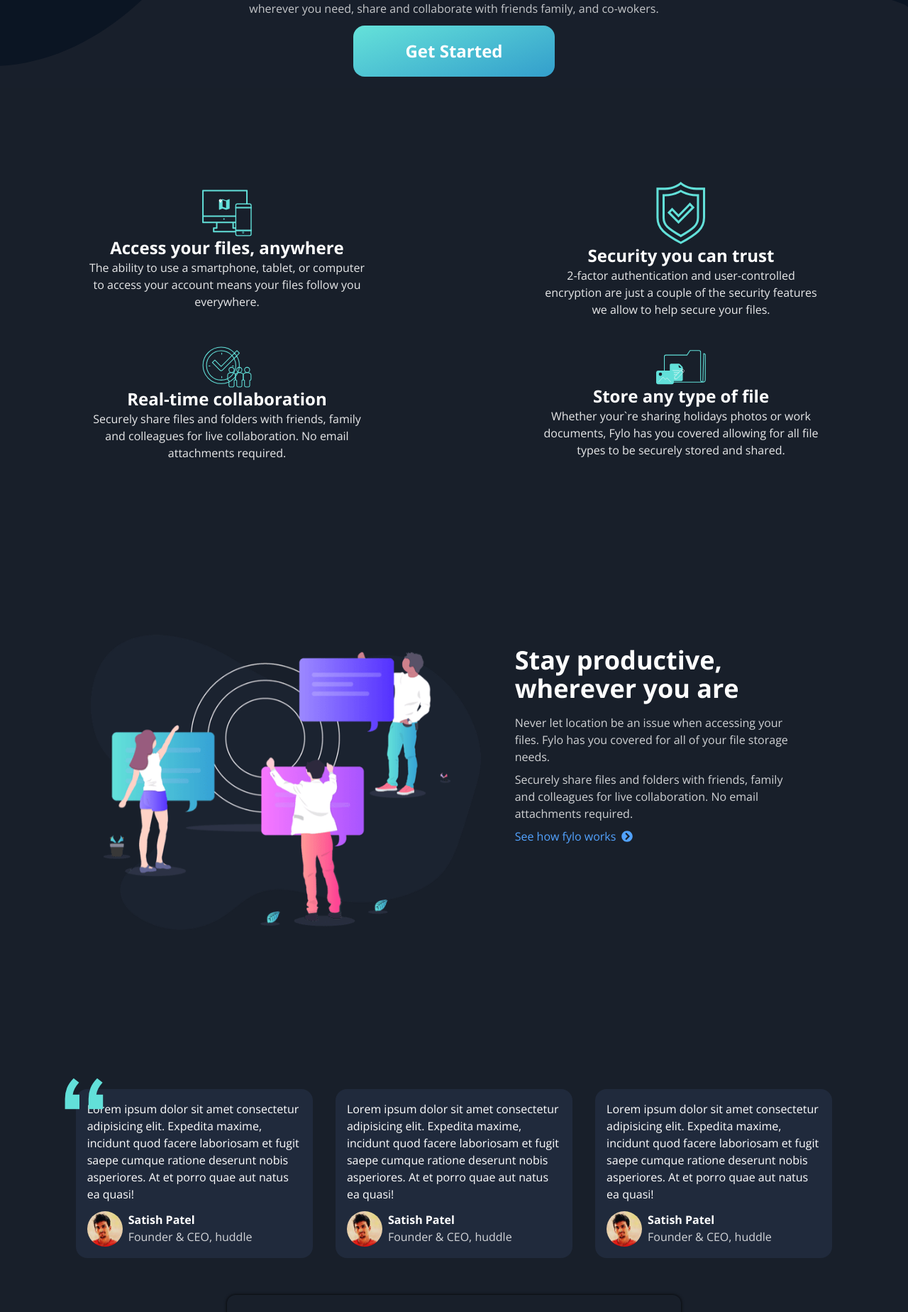
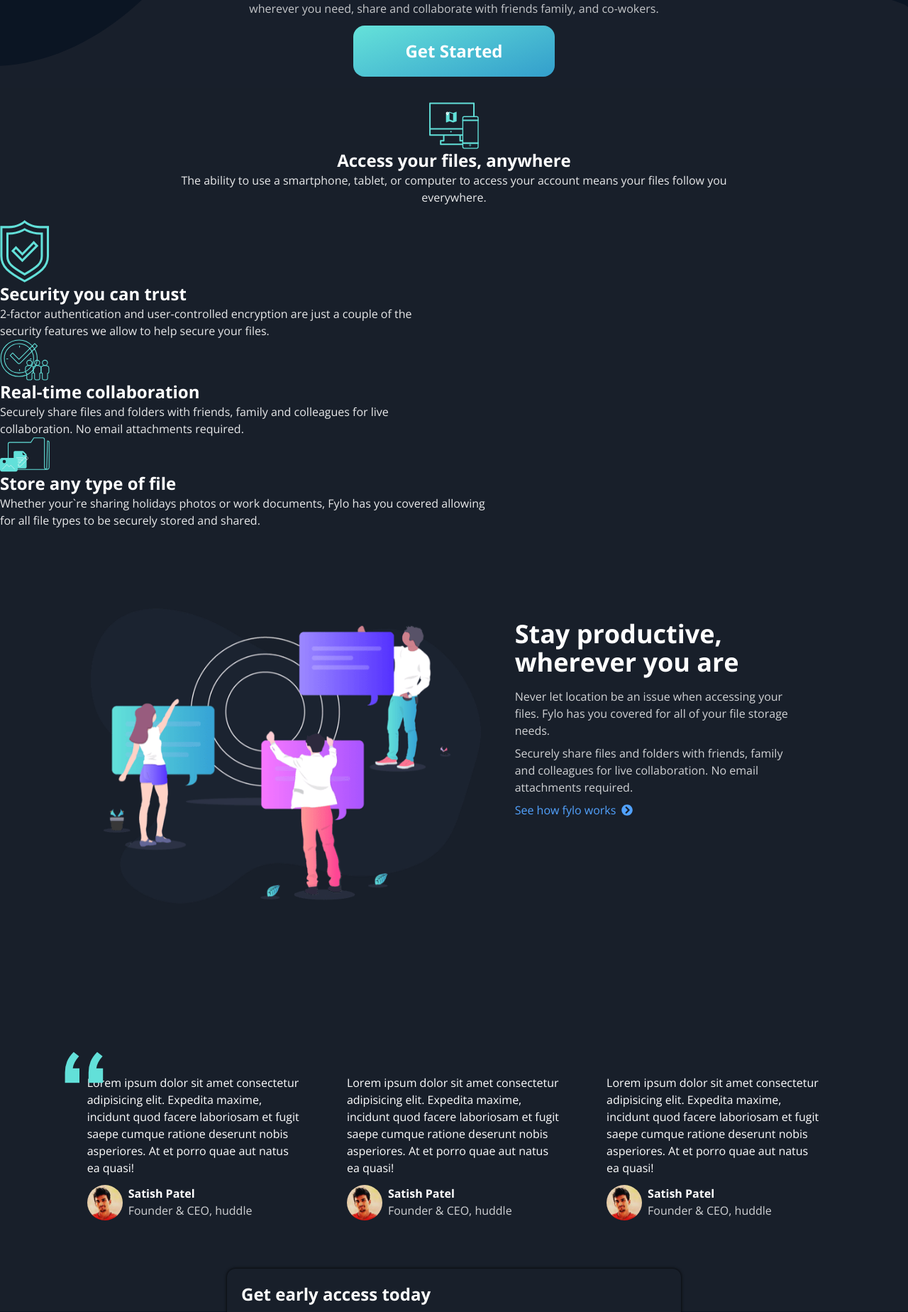
Before and after one commit to DanielMarcosPires/Fylo, a Next.js app: page / in a window 1280 px wide. Shown: the part 747-2595 px from the top of the page at 71% size. Built offline with nearby package versions, Linux system fonts and the light colour scheme.

Commit message:
Simplificando a leitura do código

```diff
--- /dev/null
+++ b/src/Components/Header/Header.tsx
@@ -0,0 +1,20 @@
+import Image from 'next/image'
+import React, { ComponentProps } from 'react'
+
+export default function Header({className, children}:ComponentProps<'header'>) {
+  return (
+    <header className="flex justify-center py-5">
+        <div className="flex justify-between w-4/5">
+          <Image
+            width={140}
+            height={45}
+            src="/images/logo.svg"
+            alt="Fylo logo"
+          />
+          <nav className={className}>
+            {children}
+          </nav>
+        </div>
+      </header>
+  )
+}
--- /dev/null
+++ b/src/Components/Hero/Hero.tsx
@@ -0,0 +1,36 @@
+/* eslint-disable @next/next/no-img-element */
+import { StyleWeb } from "@/app/globals";
+import React from "react";
+
+export default function Hero() {
+  return (
+    <section className="flex relative flex-col items-center justify-center">
+      <img
+        className="relative z-20"
+        src="/images/illustration-intro.png"
+        alt="Ilustração"
+      />
+      <div className="flex relative z-20 text-center flex-col items-center gap-3 w-8/12 py-4">
+        <h1 className="text-4xl w-2/3">
+          All your files in one secure location, accesible anywhere.
+        </h1>
+        <p className="text-md w-3/4 opacity-75">
+          Fylo stories all your most important files in one secure location.
+          Access them wherever you need, share and collaborate with friends
+          family, and co-wokers.
+        </p>
+        <button
+          className="p-5 rounded-2xl w-2/6"
+          style={StyleWeb.StyleComponent.GetStarted}
+        >
+          <p className="text-2xl font-bold">Get Started</p>
+        </button>
+      </div>
+      <img
+        src="/images/bg-curvy-desktop.svg"
+        className="absolute bottom-0 z-0"
+        alt="nada"
+      />
+    </section>
+  );
+}
--- /dev/null
+++ b/src/Components/List/Item.tsx
@@ -0,0 +1,9 @@
+import React, { ComponentProps } from 'react'
+
+export default function Item({children, className}:ComponentProps<'li'>) {
+  return (
+     <li className={className}>
+      {children}
+    </li>
+  )
+}
--- /dev/null
+++ b/src/Components/List/index.tsx
@@ -0,0 +1,9 @@
+import { ComponentProps } from "react";
+import Item from "./Item";
+
+export const List = {
+  Item: Item,
+  _: ({ children, className }: ComponentProps<"div">) => (
+    <ul className={className}>{children}</ul>
+  ),
+};
--- a/src/Screen/Desktop.tsx
+++ b/src/Screen/Desktop.tsx
@@ -1,25 +1,23 @@
-/* eslint-disable jsx-a11y/alt-text */
 /* eslint-disable @next/next/no-img-element */
 import { StyleWeb } from "@/app/globals";
-import Image from "next/image";
 import Link from "next/link";
 import React from "react";
-import "./css/style.css"
-import { FaChevronCircleRight, FaMapMarkerAlt, FaPhoneVolume } from "react-icons/fa";
+import "./css/style.css";
+import {
+  FaChevronCircleRight,
+  FaMapMarkerAlt,
+  FaPhoneVolume,
+} from "react-icons/fa";
 import { MdEmail } from "react-icons/md";
+import ItemList from "@/Components/ItemList";
+import Header from "@/Components/Header/Header";
+import Hero from "@/Components/Hero/Hero";
+import { List } from "@/Components/List";
 
 export default function Desktop() {
   return (
     <>
-      <header className="flex justify-center py-5">
-        <div className="flex justify-between w-4/5">
-          <Image
-            width={140}
-            height={45}
-            src="/images/logo.svg"
-            alt="Fylo logo"
-          />
-          <nav className="flex gap-5">
+      <Header className="flex gap-4">
         <Link
           className="hover:underline hover:opacity-100 opacity-75"
           href={"#"}
@@ -38,41 +36,12 @@ export default function Desktop() {
         >
           Sign in
         </Link>
-          </nav>
-        </div>
-      </header>
-      <section className="flex relative flex-col items-center justify-center">
-        <img
-          className="relative z-20"
-          src="/images/illustration-intro.png"
-          alt="Ilustração"
-        />
-        <div className="flex relative z-20 text-center flex-col items-center gap-3 w-8/12 py-4">
-          <h1 className="text-4xl w-2/3">
-            All your files in one secure location, accesible anywhere.
-          </h1>
-          <p className="text-md w-3/4 opacity-75">
-            Fylo stories all your most important files in one secure location.
-            Access them wherever you need, share and collaborate with friends
-            family, and co-wokers.
-          </p>
-          <button
-            className="p-5 rounded-2xl w-2/6"
-            style={StyleWeb.StyleComponent.GetStarted}
-          >
-            <p className="text-2xl font-bold">Get Started</p>
-          </button>
-        </div>
-        <img
-          src="/images/bg-curvy-desktop.svg"
-          className="absolute bottom-0 z-0"
-          alt="nada"
-        />
-      </section>
+      </Header>
+      <Hero />
       <section style={StyleWeb.DesktopStyle.bgNavy900}>
-        <ul className="flex flex-wrap justify-around py-28">
-          <li className="flex p-5 flex-col justify-center items-center text-center flex-1/2">
-            <img width={70} src="/images/icon-access-anywhere.svg" alt={"Icon access anywhere"} />
+        <List._ className="flex flex-wrap">
+          <List.Item className="flex p-5 flex-col justify-center items-center text-center flex-1/2">
+            <img width={70} src="/images/icon-access-anywhere.svg" alt="Icon access anywhere" />
             <div className="w-2/3">
               <h2 className="text-2xl font-bold">
                 Access your files, anywhere
@@ -82,9 +51,13 @@ export default function Desktop() {
                 your account means your files follow you everywhere.
               </p>
             </div>
-          </li>
-          <li className="flex p-5 flex-col justify-center items-center text-center flex-1/2">
-            <img width={70} src="/images/icon-security.svg" alt={"Icon Security"} />
+          </List.Item>
+          <List.Item>
+            <img
+              width={70}
+              src="/images/icon-security.svg"
+              alt={"Icon Security"}
+            />
             <div className="w-2/3">
               <h2 className="text-2xl font-bold">Security you can trust</h2>
               <p className="opacity-90">
@@ -93,9 +66,13 @@ export default function Desktop() {
                 files.
               </p>
             </div>
-          </li>
-          <li className="flex p-5 flex-col justify-center items-center text-center flex-1/2">
-            <img width={70} src="/images/icon-collaboration.svg" alt={"Icon collaboration"} />
+          </List.Item>
+          <List.Item>
+            <img
+              width={70}
+              src="/images/icon-collaboration.svg"
+              alt={"Icon collaboration"}
+            />
             <div className="w-2/3">
               <h2 className="text-2xl font-bold">Real-time collaboration</h2>
               <p className="opacity-90">
@@ -104,8 +81,8 @@ export default function Desktop() {
                 required.
               </p>
             </div>
-          </li>
-          <li className="flex p-5 flex-col justify-center items-center text-center flex-1/2">
+          </List.Item>
+          <List.Item>
             <img width={70} src="/images/icon-any-file.svg" alt={"Any File"} />
             <div className="w-2/3">
               <h2 className="text-2xl font-bold">Store any type of file</h2>
@@ -115,22 +92,22 @@ export default function Desktop() {
                 stored and shared.
               </p>
             </div>
-          </li>
-        </ul>
+          </List.Item>
+        </List._>
       </section>
       <section
         className="flex justify-center py-28"
         style={StyleWeb.DesktopStyle.bgNavy900}
       >
-        <ul className="flex gap-8 w-4/5">
-          <li>
+        <List._ className="flex gap-8 w-4/5">
+          <List.Item>
             <img
               width={1200}
               src="/images/illustration-stay-productive.png"
               alt="Illustration stay productive"
             />
-          </li>
-          <li className="px-4">
+          </List.Item>
+          <List.Item className="px-4">
             <h2 className="text-4xl font-bold py-4">
               Stay productive, wherever you are
             </h2>
@@ -147,13 +124,13 @@ export default function Desktop() {
               <p>See how fylo works</p>
               <FaChevronCircleRight />
             </Link>
-          </li>
-        </ul>
+          </List.Item>
+        </List._>
       </section>
       <section style={StyleWeb.DesktopStyle.bgNavy900}>
         <div className="flex justify-center relative py-28">
-          <ul className="flex gap-8 relative justify-between w-5/6">
-            <li
+          <List._ className="flex gap-8 relative justify-between w-5/6">
+            <List.Item
               className="w-sm p-4 rounded-2xl z-10"
               style={StyleWeb.DesktopStyle.bgNavy800}
             >
@@ -180,8 +157,8 @@ export default function Desktop() {
                   <p className="opacity-80">Founder & CEO, huddle</p>
                 </div>
               </div>
-            </li>
-            <li
+            </List.Item>
+            <List.Item
               className="w-sm p-4 rounded-2xl"
               style={StyleWeb.DesktopStyle.bgNavy800}
             >
@@ -203,8 +180,8 @@ export default function Desktop() {
                   <p className="opacity-80">Founder & CEO, huddle</p>
                 </div>
               </div>
-            </li>
-            <li
+            </List.Item>
+            <List.Item
               className="w-sm p-4 rounded-2xl"
               style={StyleWeb.DesktopStyle.bgNavy800}
             >
@@ -226,12 +203,18 @@ export default function Desktop() {
                   <p className="opacity-80">Founder & CEO, huddle</p>
                 </div>
               </div>
-            </li>
-          </ul>
+            </List.Item>
+          </List._>
         </div>
       </section>
-      <section className="relative flex justify-center" style={StyleWeb.DesktopStyle.bgNavy950}>
-        <div className="flex flex-col gap-2 relative -top-15 w-1/2 p-5 rounded-xl  sombra" style={StyleWeb.DesktopStyle.bgNavy900}>
+      <section
+        className="relative flex justify-center"
+        style={StyleWeb.DesktopStyle.bgNavy950}
+      >
+        <div
+          className="flex flex-col gap-2 relative -top-15 w-1/2 p-5 rounded-xl  sombra"
+          style={StyleWeb.DesktopStyle.bgNavy900}
+        >
           <h2 className="text-2xl font-bold">Get early access today</h2>
           <p className="">
             it only takes a minutes to sign up and our free starter tier is
@@ -239,7 +222,11 @@ export default function Desktop() {
             would be happy to help you.
           </p>
           <form className="flex gap-2" action="">
-            <input className="bg-white placeholder:text-black placeholder:opacity-80 p-4 rounded-lg" type="text" placeholder="Email@example.com" />
+            <input
+              className="bg-white placeholder:text-black placeholder:opacity-80 p-4 rounded-lg"
+              type="text"
+              placeholder="Email@example.com"
+            />
             <button
               className="rounded-lg px-2 font-bold"
               style={StyleWeb.StyleComponent.GetStarted}
@@ -257,14 +244,17 @@ export default function Desktop() {
           <div>
             <a className="flex items-center gap-2" href="#">
               <FaMapMarkerAlt />
-              <p>
-                Lorem ipsum dolor sit amet consectetur adipisicing elit.
-                </p>
+              <p>Lorem ipsum dolor sit amet consectetur adipisicing elit.</p>
             </a>
           </div>
           <div className="flex flex-col">
-            <a className="flex items-center gap-2" href=""><FaPhoneVolume /> +1-543-123-4567</a>
-            <a className="flex items-center gap-2" href=""><MdEmail />example@fylo.com</a>
+            <a className="flex items-center gap-2" href="">
+              <FaPhoneVolume /> +1-543-123-4567
+            </a>
+            <a className="flex items-center gap-2" href="">
+              <MdEmail />
+              example@fylo.com
+            </a>
           </div>
           <div className="flex flex-col">
             <Link href={"#"}>About us</Link>
@@ -275,7 +265,7 @@ export default function Desktop() {
           <div className="flex flex-col">
             <Link href={"#"}>Contact Us</Link>
             <Link href={"#"}>Terms</Link>
-            <Link href={"#"}>Privacy  </Link>
+            <Link href={"#"}>Privacy </Link>
           </div>
         </nav>
       </footer>
```
Lines whose indentation alone changed are shown as unchanged.
